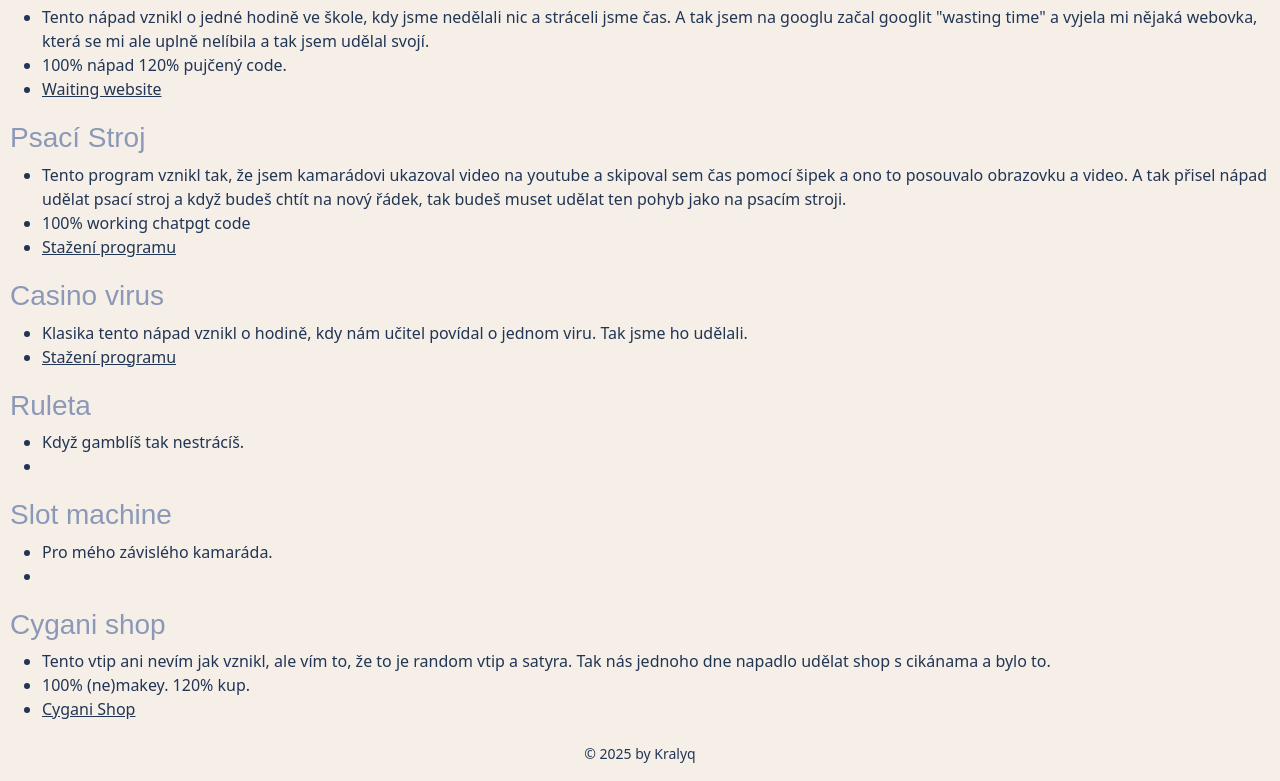
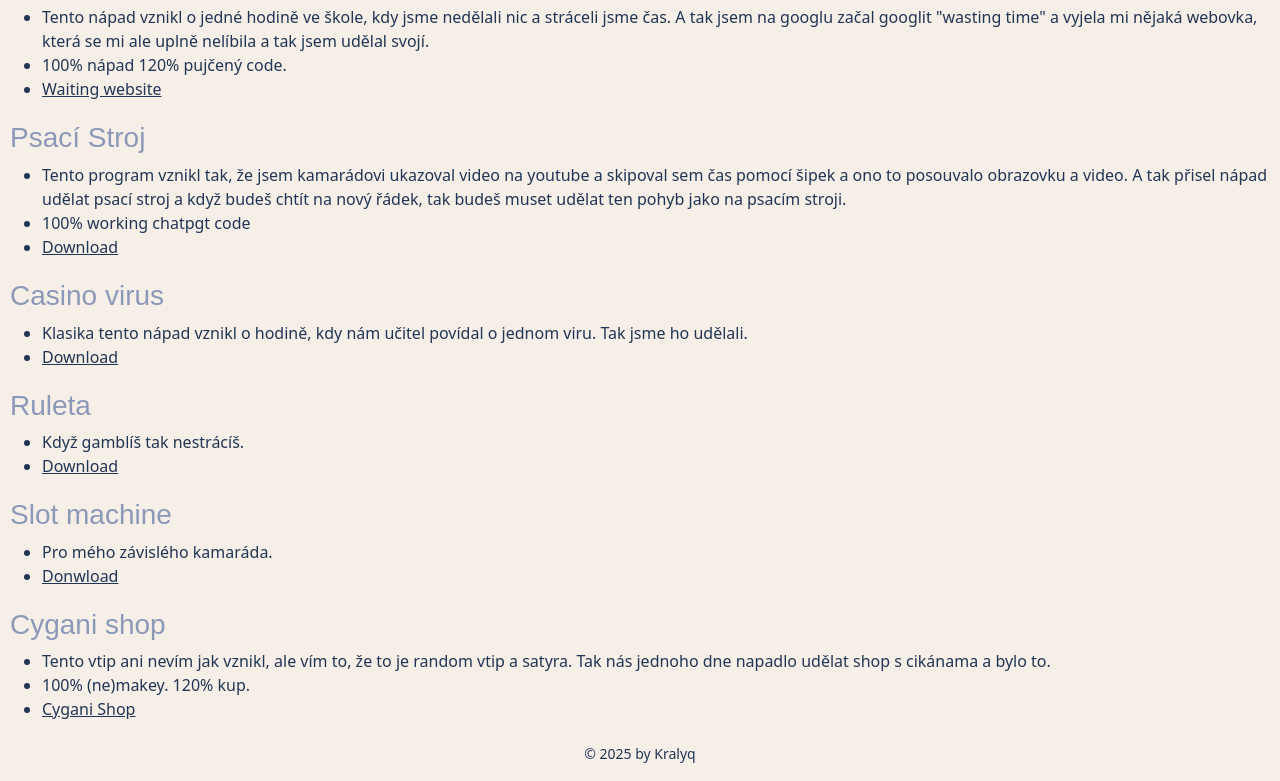
Before and after one commit to kralicekgamer/napycu_website, a plain HTML site: page index.html in a window 1280 px wide. Shown: the part 274-1055 px from the top of the page. Drawn offline with nearby package versions, Linux system fonts and the light colour scheme; a web font is replaced by a local one.

Commit message:
Sem strejda po druhe

```diff
--- a/index.html
+++ b/index.html
@@ -56,7 +56,7 @@
                     100% working chatpgt code
                 </li>
                 <li>
-                    <a href="./download/stroj.zip">Stažení programu</a>
+                    <a href="./download/stroj.zip">Download</a>
                 </li>
             </ul>
         </article>
@@ -69,7 +69,7 @@
                     Klasika tento nápad vznikl o hodině, kdy nám učitel povídal o jednom viru. Tak jsme ho udělali.
                 </li>
                 <li>
-                    <a href="./download/casino.zip">Stažení programu</a>
+                    <a href="./download/casino.zip">Download</a>
                 </li>
             </ul>
         </article>
@@ -82,7 +82,7 @@
                     Když gamblíš tak nestrácíš.
                 </li>
                 <li>
-                    <a href="./download/ruleta.zip"></a>
+                    <a href="./download/ruleta.zip">Download</a>
                 </li>
             </ul>
         </article>
@@ -95,7 +95,7 @@
                     Pro mého závislého kamaráda.
                 </li>
                 <li>
-                    <a href="./download/machine.zip"></a>
+                    <a href="./download/machine.zip">Donwload</a>
                 </li>
             </ul>
         </article>
```
